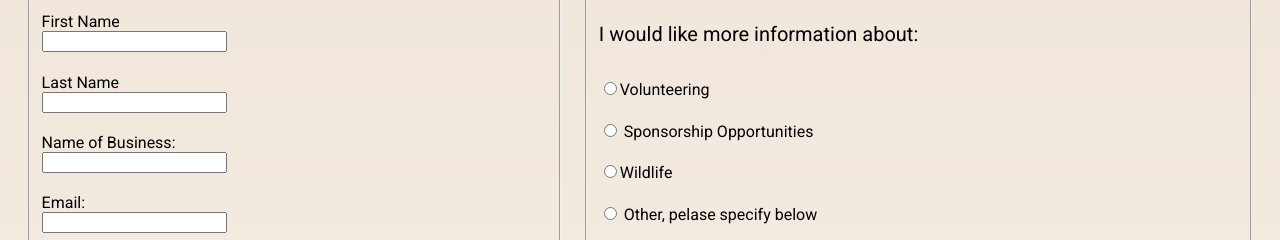
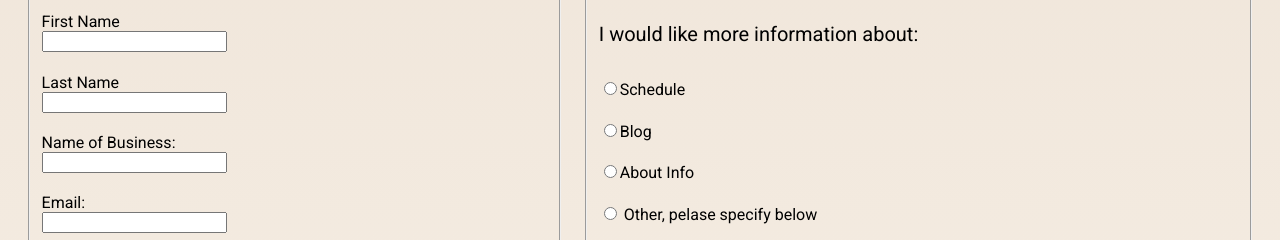
Before and after one commit to ArtZab0/portfolio, a plain HTML site: page contact.html in a window 1280 px wide. Shown: the part 1171-1411 px from the top of the page. Drawn offline with Linux system fonts and the light colour scheme.

Commit message:
Chapter 8

```diff
--- a/contact.html
+++ b/contact.html
@@ -89,22 +89,13 @@ Date: 3/9/2021
 
 				<p>I would like more information about:</p>
 
-					<label for="vol">
-            <input type="radio" name="info", id="vol" value="Volunteering">Volunteering
-          </label>
+				<label for="vol"><input type="radio" name="info", id="vol" value="Volunteering">Schedule</label>
 
-					<label for="sponsor">
-            <input type="radio" name="info" id="sponsor" value="Sponsorship Opportunities">
-            Sponsorship Opportunities
-          </label>
+				<label for="sponsor"><input type="radio" name="info" id="sponsor" value="Sponsorship Opportunities">Blog</label>
 
-					<label for="wild">
-            <input type="radio" name="info" id="wild" value="Wildlife">Wildlife
-          </label>
+				<label for="wild"><input type="radio" name="info" id="wild" value="Wildlife">About Info</label>
 
-					<label for="other">
-            <input type="radio" name="info" id="other" value="Other"> Other, pelase specify below
-          </label>
+				<label for="other"><input type="radio" name="info" id="other" value="Other"> Other, pelase specify below</label>
 
 				<label for="questions">What questions do you have?</label>
 				<textarea name="questions" id="questions" rows="5" cols="35"></textarea>
```
Lines whose indentation alone changed are shown as unchanged.
